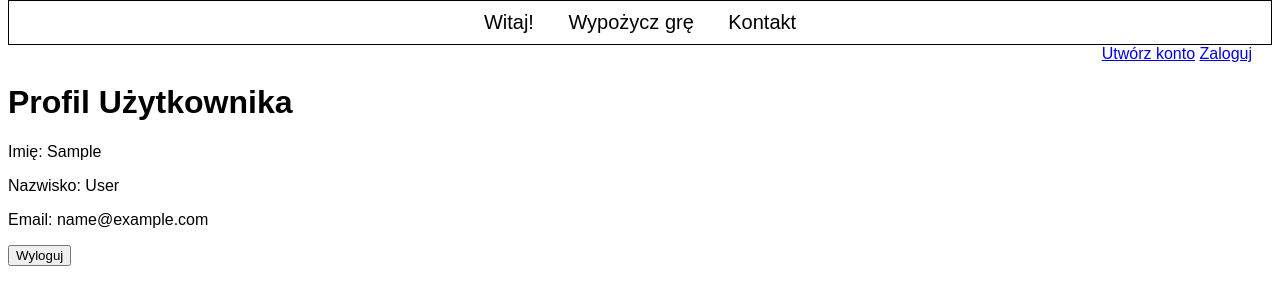
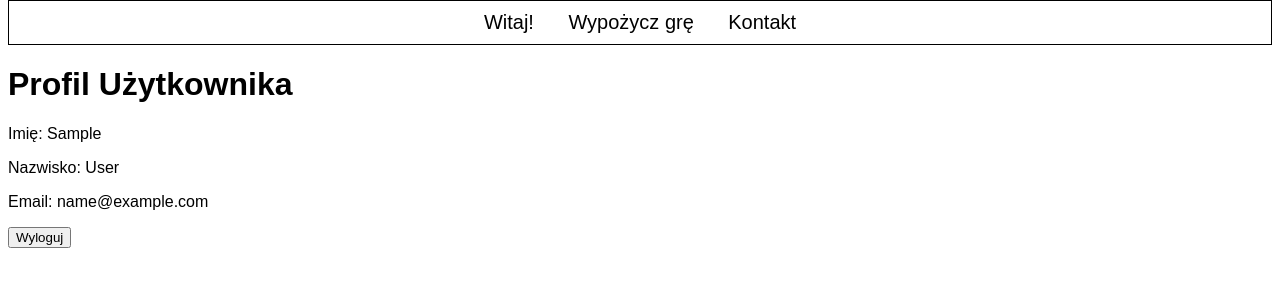
Before and after one commit to DevWisniewski/Wypozyczalnia-gier-planszowych, a Django app: page /my_account/ in a window 1280 px wide. Shown: the part 46-351 px from the top of the page. Run offline with Django 4.2, Linux system fonts and the light colour scheme; the visitor is signed in with stand-in values (Sample User, id 1).

Commit message:
Zmieniono przyciski logowania dla zalogowanych i niezalogowanych urzytkowników.

```diff
--- a/games_rental_app/templates/games_rental_app/base.html
+++ b/games_rental_app/templates/games_rental_app/base.html
@@ -52,14 +52,15 @@
         <a href="{% url 'game_list' %}">Wypożycz grę</a>
         <a href="{% url 'contact' %}">Kontakt</a>
     </div>
-    <div class="account-buttons">
-        <a href="{% url 'add_user' %}">Utwórz konto</a>
-        <a href="{% url 'login' %}">Zaloguj</a>
-    </div>
+    {% if not user.is_authenticated %}
+        <div class="account-buttons">
+            <a href="{% url 'add_user' %}">Utwórz konto</a>
+            <a href="{% url 'login' %}">Zaloguj</a>
+        </div>
+    {% endif %}
 
     {% block content %} {% endblock %}
 
     <!-- Reszta strony bazowej -->
-
 </body>
 </html>
```
Also changed, not shown: games_rental_app/templates/games_rental_app/my_account.html (indentation only).
